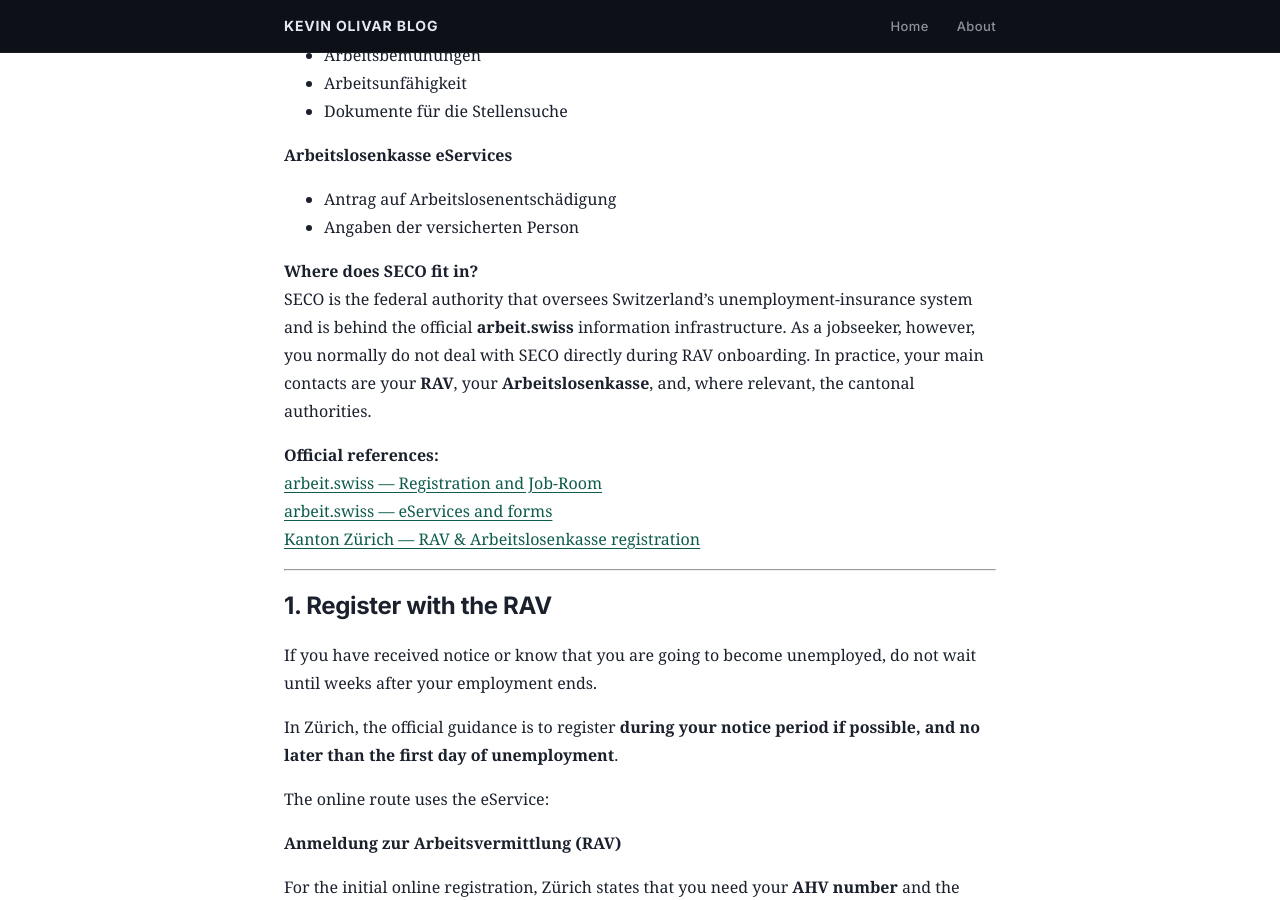
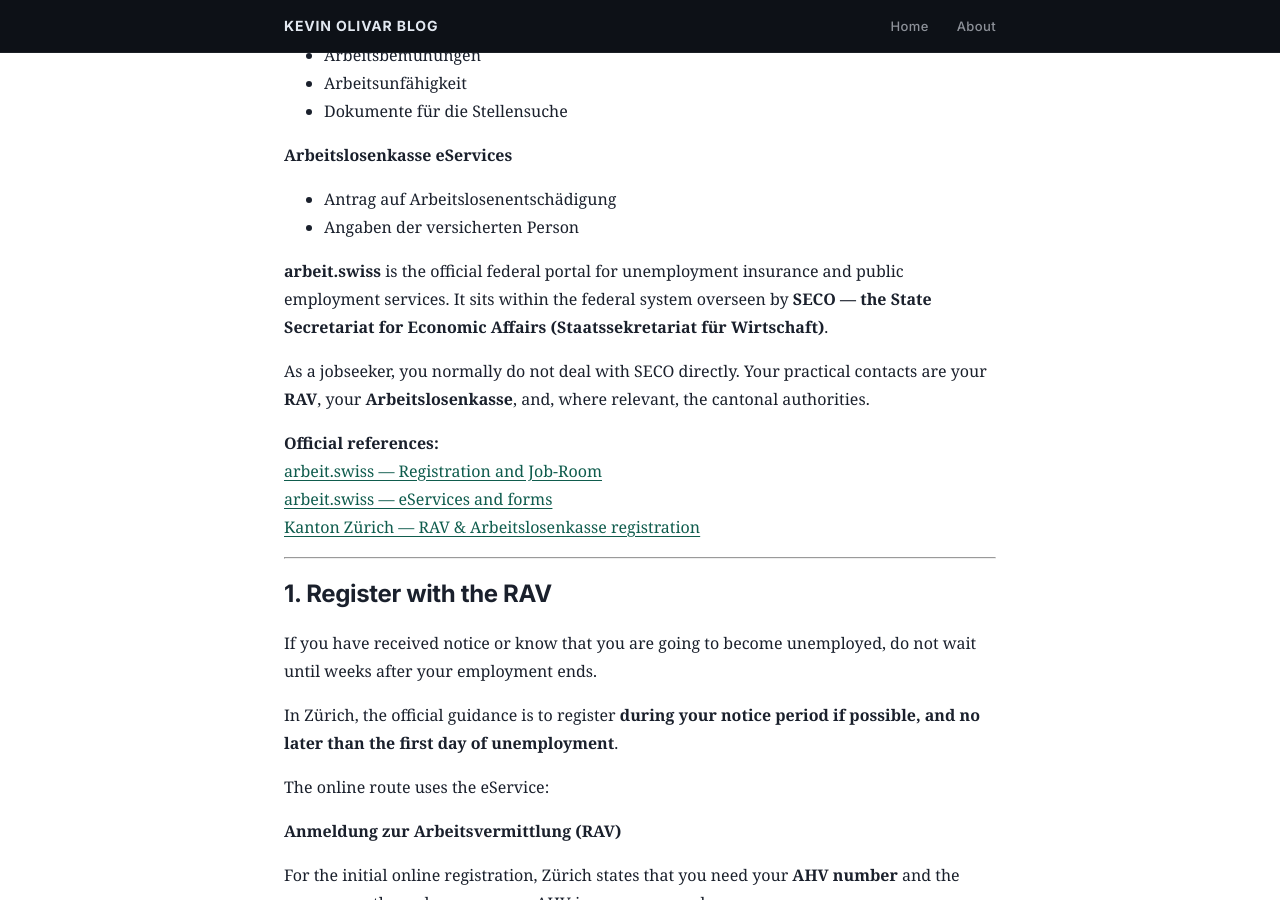
Before and after one commit to olivark/olivark.github.io, a Jekyll site: the page built from _posts/2026-08-18-rav-onboarding-switzerland.md, in a window 1280 px wide and 900 px high, scrolled down 1789 px. Built offline with Jekyll 4.4.1, drawn with Linux system fonts in a browser that asks for light colours.

Commit message:
doc: update rav post about SECO

```diff
--- a/_posts/2026-08-18-rav-onboarding-switzerland.md
+++ b/_posts/2026-08-18-rav-onboarding-switzerland.md
@@ -78,8 +78,9 @@
 - Antrag auf Arbeitslosenentschädigung
 - Angaben der versicherten Person
 
-**Where does SECO fit in?**
-SECO is the federal authority that oversees Switzerland's unemployment-insurance system and is behind the official **arbeit.swiss** information infrastructure. As a jobseeker, however, you normally do not deal with SECO directly during RAV onboarding. In practice, your main contacts are your **RAV**, your **Arbeitslosenkasse**, and, where relevant, the cantonal authorities.
+**arbeit.swiss** is the official federal portal for unemployment insurance and public employment services. It sits within the federal system overseen by **SECO — the State Secretariat for Economic Affairs (Staatssekretariat für Wirtschaft)**.
+
+As a jobseeker, you normally do not deal with SECO directly. Your practical contacts are your **RAV**, your **Arbeitslosenkasse**, and, where relevant, the cantonal authorities.
 
 **Official references:**
 [arbeit.swiss — Registration and Job-Room](https://www.arbeit.swiss/de/stellensuchende/anmeldung-und-registrierung)
```
